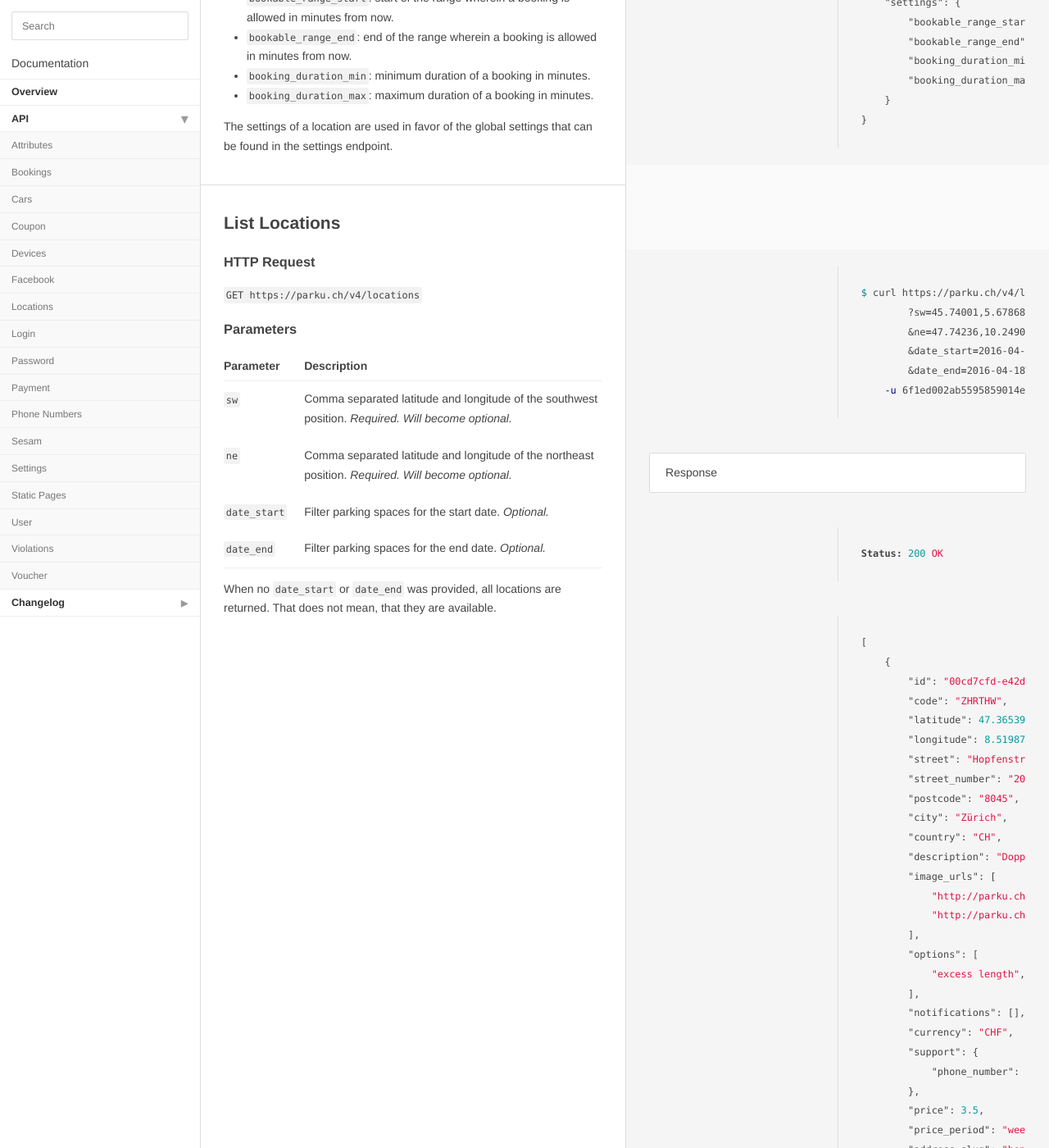
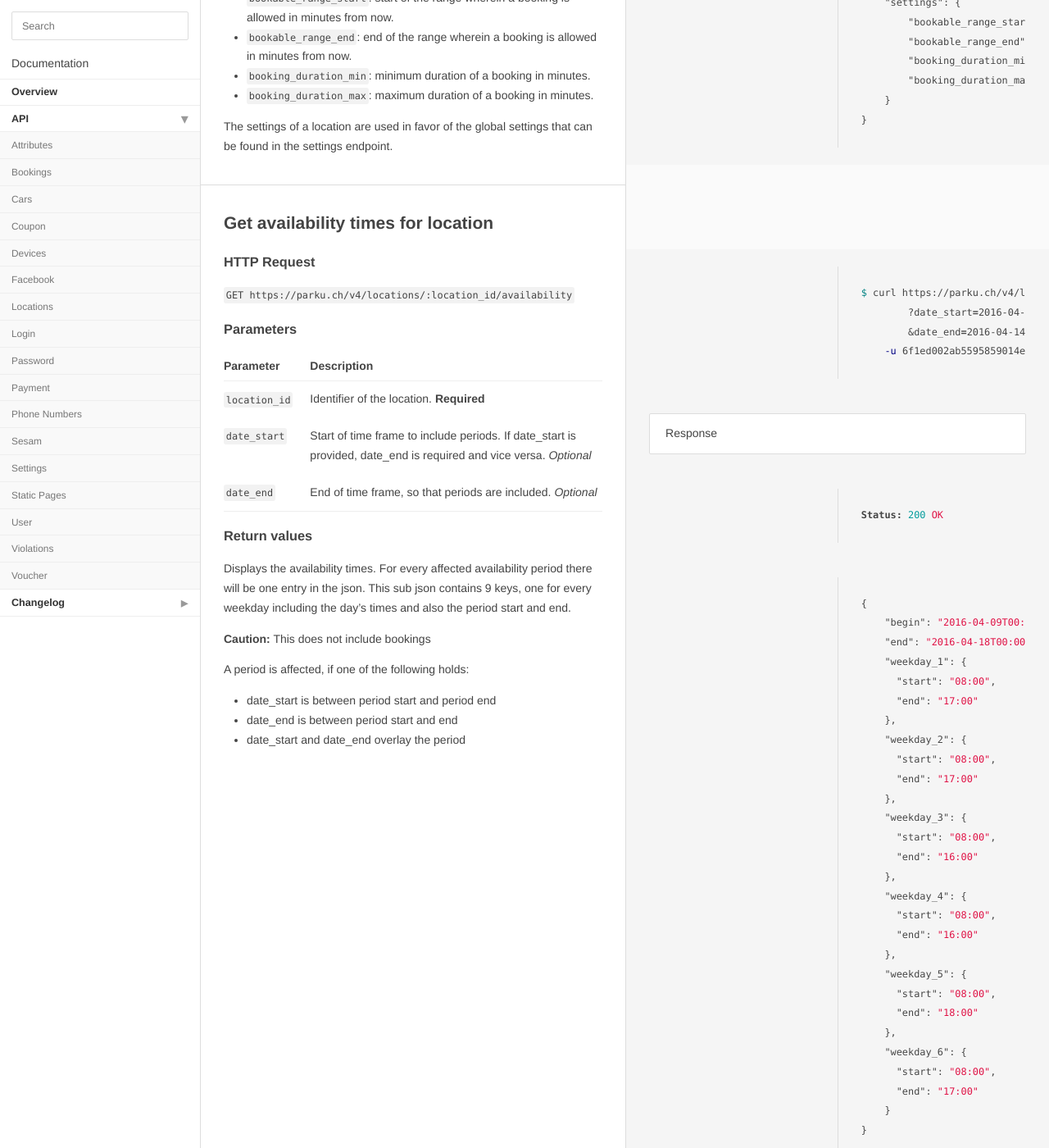
Before and after one commit to parku/docs, a Jekyll site: the page built from api/locations.md, in a window 1280 px wide and 1400 px high, scrolled down 1322 px. Shown: the whole window at 82% size. Built offline with Jekyll 4.4.1, drawn with Linux system fonts in a browser that asks for light colours; Markdown is read by kramdown in place of the engine named in the settings.

Commit message:
DEV-282 create description for availability endpoint

````diff
--- a/api/locations.md
+++ b/api/locations.md
@@ -100,6 +100,74 @@ The `settings` node provides the booking requirements for a location:
 
 The settings of a location are used in favor of the global settings that can be found in the settings endpoint.
 
+## Get availability times for location
+
+```sh
+$ curl {{ site.parku.api }}/locations/00cd7cfd-e42d-11e2-8bf1-8a83f3373875/availability \
+        ?date_start=2016-04-12 \
+        &date_end=2016-04-14 \
+    -u 6f1ed002ab5595859014ebf0951522d9:parku
+```
+
+> Response
+
+```nginx
+Status: 200 OK
+```
+```json
+{
+    "begin": "2016-04-09T00:00:00+02:00",
+    "end": "2016-04-18T00:00:00+02:00",
+    "weekday_1": {
+      "start": "08:00",
+      "end": "17:00"
+    },
+    "weekday_2": {
+      "start": "08:00",
+      "end": "17:00"
+    },
+    "weekday_3": {
+      "start": "08:00",
+      "end": "16:00"
+    },
+    "weekday_4": {
+      "start": "08:00",
+      "end": "16:00"
+    },
+    "weekday_5": {
+      "start": "08:00",
+      "end": "18:00"
+    },
+    "weekday_6": {
+      "start": "08:00",
+      "end": "17:00"
+    }
+}
+```
+
+### HTTP Request
+
+`GET {{ site.parku.api }}/locations/:location_id/availability`
+
+### Parameters
+
+Parameter | Description
+--- | ---
+`location_id` | Identifier of the location. __Required__
+`date_start` | Start of time frame to include periods. If date_start is provided, date_end is required and vice versa. _Optional_
+`date_end` | End of time frame, so that periods are included. _Optional_
+
+### Return values
+
+Displays the availability times. For every affected availability period there will be one entry in the json. This sub json contains 9 keys, one for every weekday including the day's times and also the period start and end.
+
+__Caution:__ This does not include bookings
+
+A period is affected, if one of the following holds:
+* date_start is between period start and period end
+* date_end is between period start and end
+* date_start and date_end overlay the period
+
 ## List Locations
 
 ```sh
````
Also changed, not shown: changelog.md.
